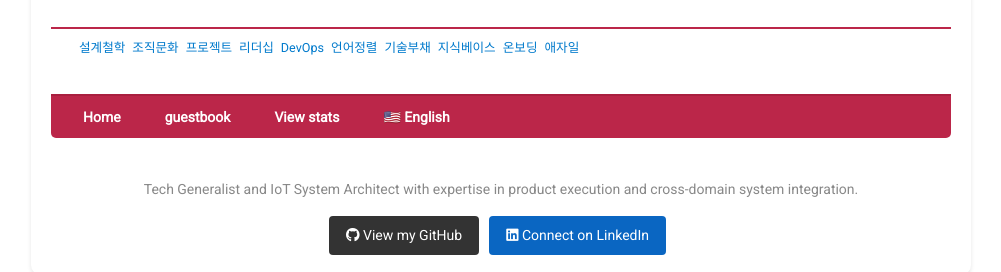
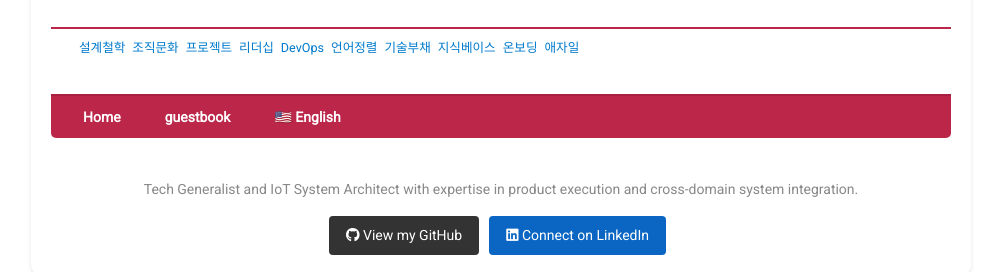
Before and after one commit to devchan64/devchan64.github.io, a Jekyll site: the page built from index.md, in a window 1280 px wide. Shown: the part 863-1135 px from the top of the page, without its empty margins (139-1140 px from the left). Built offline with Jekyll 4.4.1, drawn with Linux system fonts in a browser that asks for light colours.

Commit message:
navigation.html 업데이트

```diff
--- a/_includes/navigation.html
+++ b/_includes/navigation.html
@@ -17,8 +17,6 @@
         guestbook
       </a>
     </li>
-    <li><a href="https://devchan64.goatcounter.com/">View stats</a>
-      </li>
 
     <li><a href="{% if is_english == true %}{{ page.url | replace:'/en','' }}{% else %}/en{{ page.url }}{% endif %}">
       {% if is_english == true %}🇰🇷 한국어{% else %}🇺🇸 English{% endif %}
```
